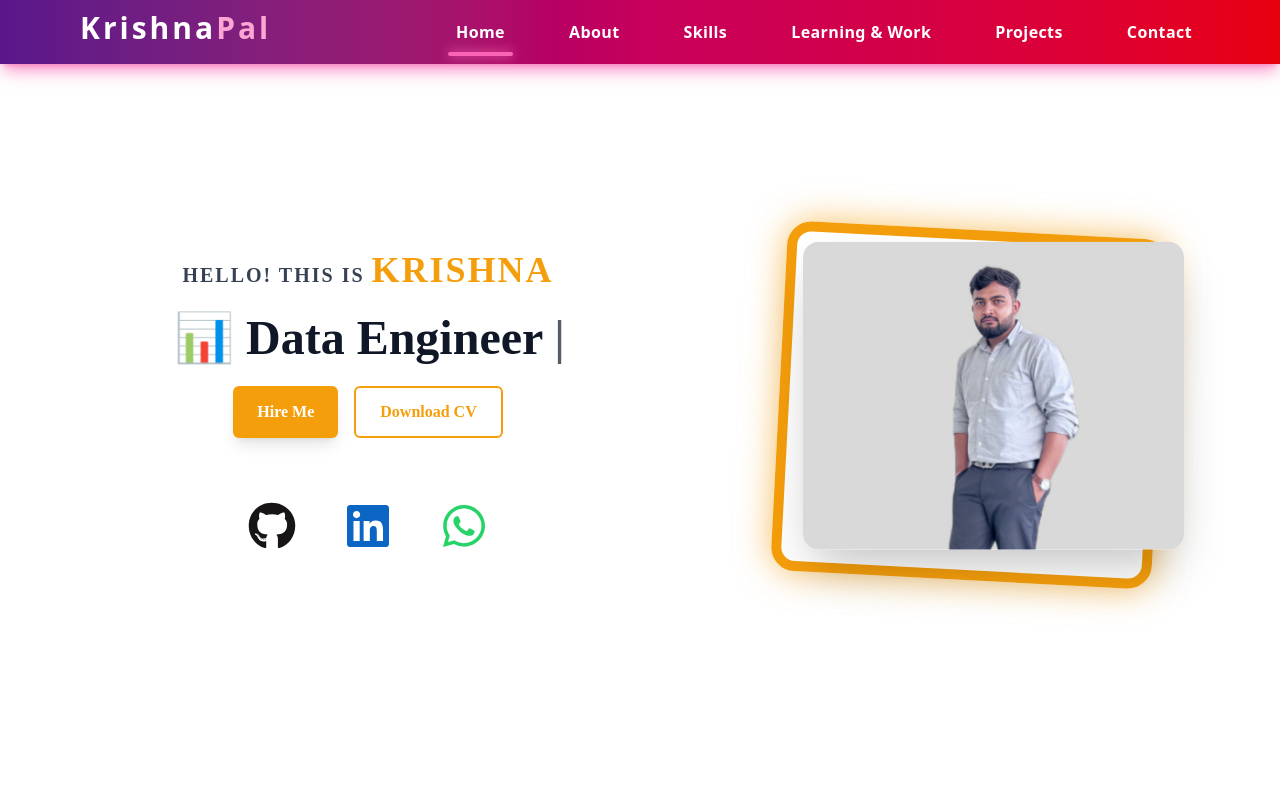
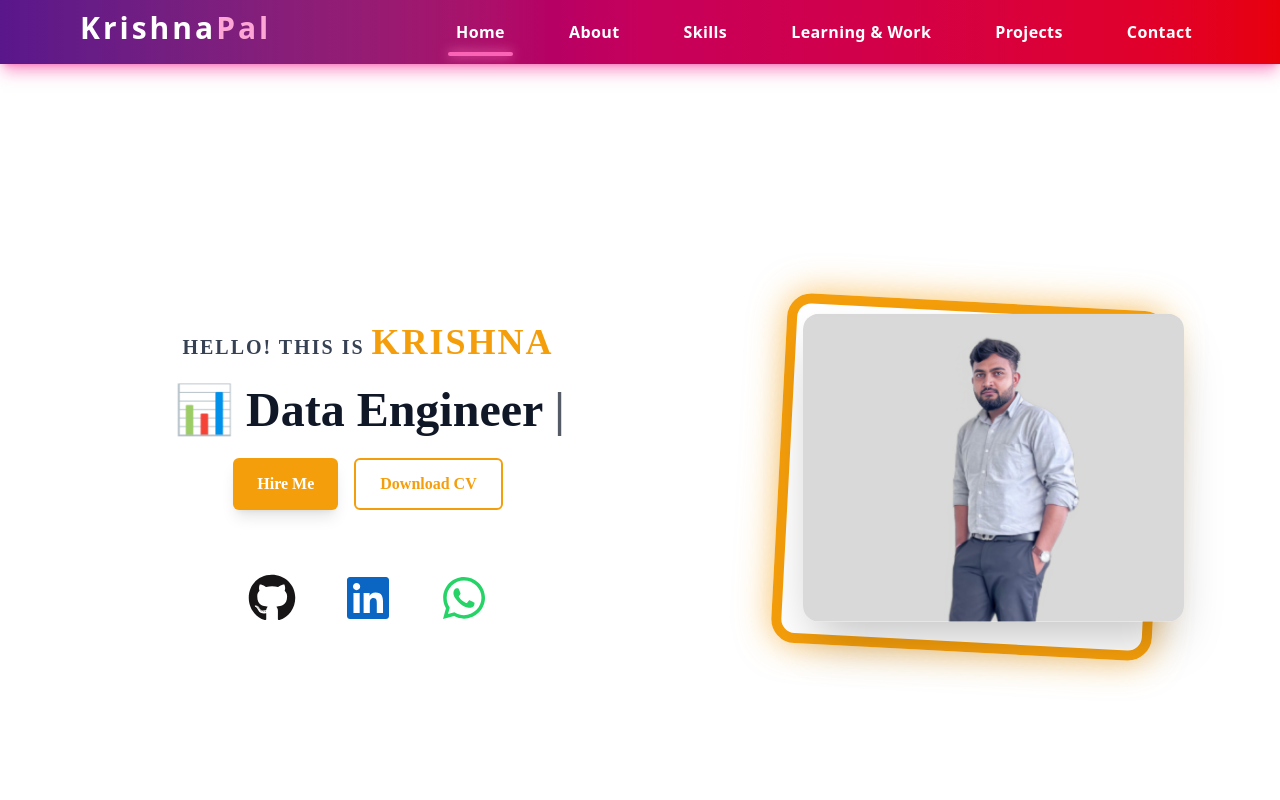
Before and after one commit to krishnapal81/Krisshna-Portfolio, a React (Vite) app: page / in a window 1280 px wide. Shown: the top 800 px of the page. Built offline with nearby package versions, Linux system fonts and the light colour scheme.

Commit message:
Update Home.jsx

```diff
--- a/src/Components/landing_Page/Home.jsx
+++ b/src/Components/landing_Page/Home.jsx
@@ -14,7 +14,7 @@ const Home = () => {
   return (
     <section
       id="home"
-      className="min-h-screen w-full flex flex-col md:flex-row items-center justify-between px-6 sm:px-12 md:px-16 lg:px-24 bg-white font-['Poppins']"
+      className="min-h-screen w-full flex flex-col md:flex-row items-center justify-between px-6 sm:px-12 md:px-16 lg:px-24 bg-white font-['Poppins'] mt-18"
     >
       {/* Left Section */}
       <div className="w-full md:w-1/2 flex flex-col justify-center items-center text-center gap-6 py-12">
```
